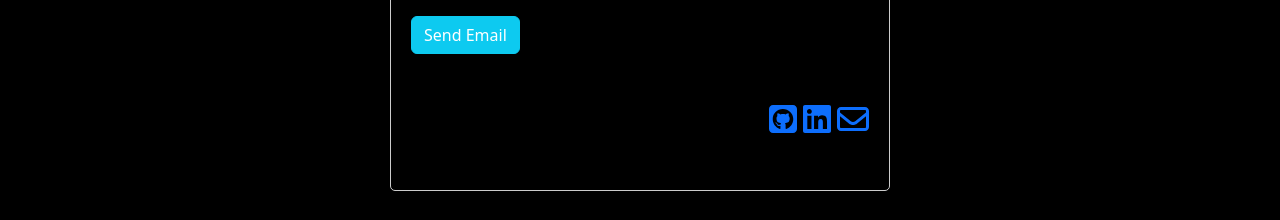
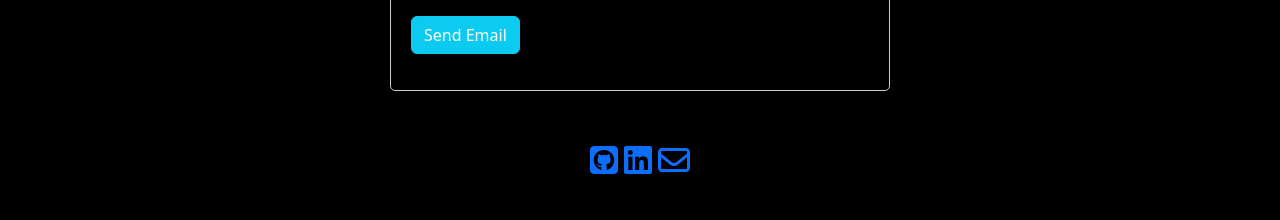
Before and after one commit to KittiyaLooknam/React-Portfolio, a React (Vite) app in the folder my-portfolio/: page /Contact in a window 1280 px wide. Shown: the part 463-683 px from the top of the page. Built offline with nearby package versions, Linux system fonts and the light colour scheme.

Commit message:
take out the icon move to the footer

```diff
--- a/my-portfolio/src/pages/Contact.jsx
+++ b/my-portfolio/src/pages/Contact.jsx
@@ -53,27 +53,8 @@ export default function Contact() {
           <button className="btn btn-primary bg-info rounded border-info ml-1 mb-3" type="submit" id="email-button">Send Email</button>
         </form>
         <div className='formcontainer' id="formcontainer1">
-      {/* Links */}
-      <div className="col-md-3 icon" id="iconimg" >
-        <div className='icon1' id="icon1">
-          <a href="https://github.com/KittiyaLooknam?tab=repositories" target="_blank" rel="noopener noreferrer">
-            <FontAwesomeIcon icon={faGithubSquare} className="mr-2" size="2x" />
-          </a>
-        </div>
-        <br></br>
-        <div className='icon2' id="icon2">
-          <a href="https://www.linkedin.com/in/kittiya-goldberg-59053496/" target="_blank" rel="noopener noreferrer">
-            <FontAwesomeIcon icon={faLinkedin} className="mr-2" size="2x" />
-          </a>
-        </div>
-        <br></br>
-        <div className='icon3' id="icon3">
-          <a href="mailto:kittiya.goldberg1@gmail.com">
-            <FontAwesomeIcon icon={faEnvelope} className="mr-2" size="2x" />
-          </a>
-        </div>
       </div>
       </div>
-    </div>
+
   );
 }
```
